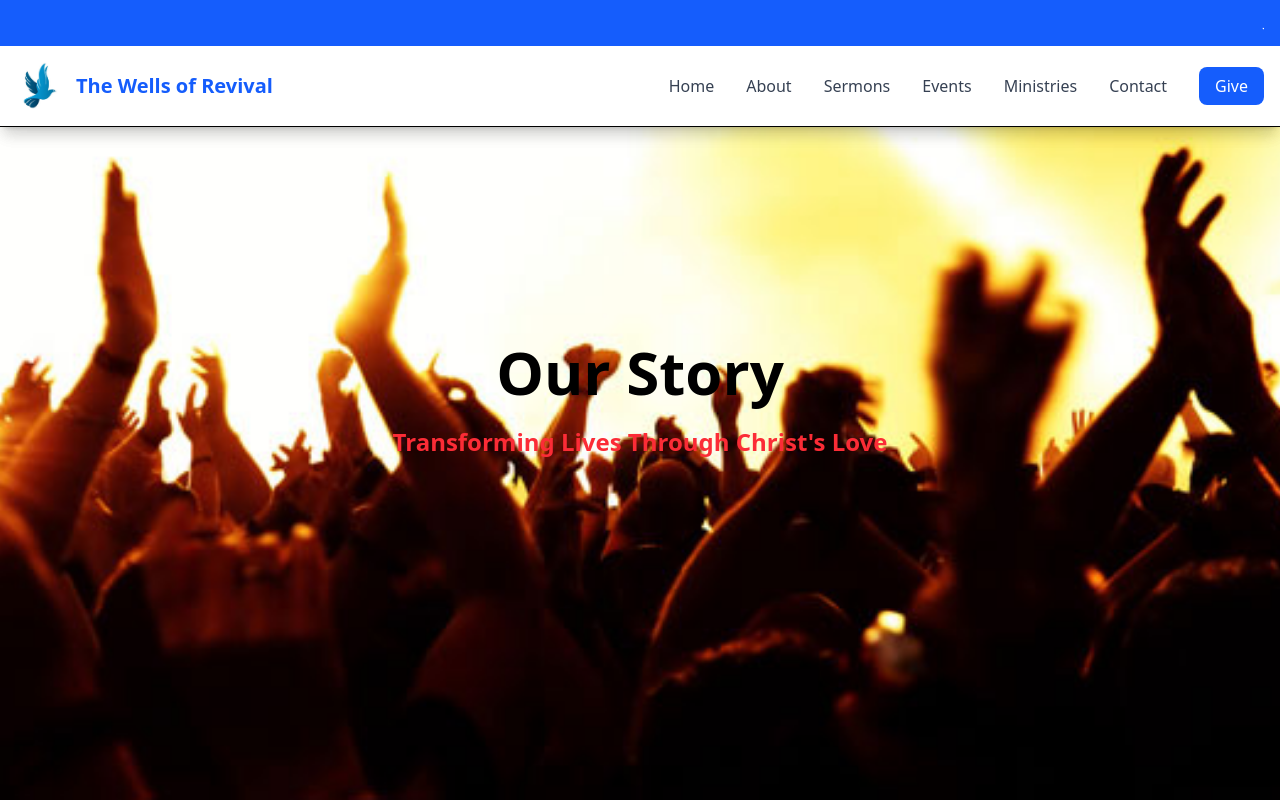
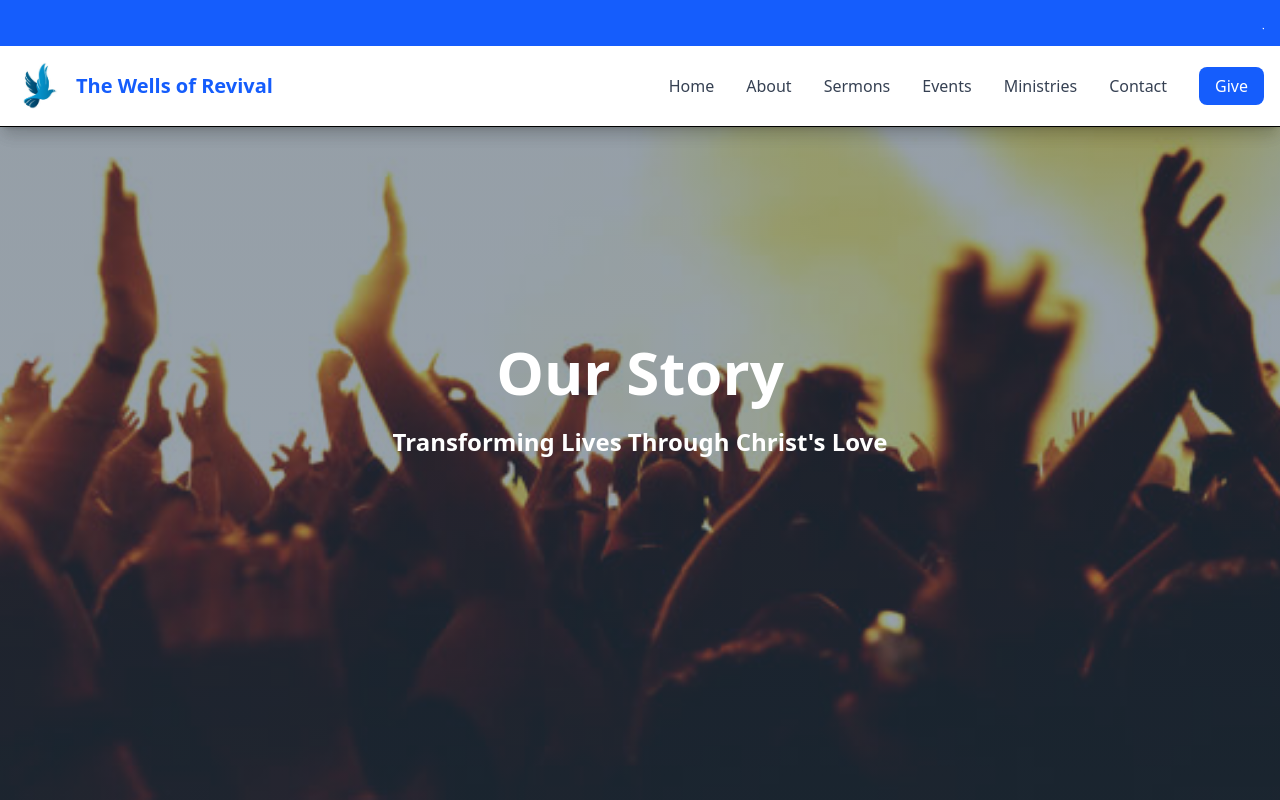
Before and after one commit to jumahans/thewellsofrevival, a React (Vite) app: page /#/about in a window 1280 px wide. Shown: the top 800 px of the page. Built offline with nearby package versions, Linux system fonts and the light colour scheme.

Commit message:
background overlay

```diff
--- a/src/pages/About.jsx
+++ b/src/pages/About.jsx
@@ -16,19 +16,27 @@ function About(){
             <Header />
             <main>
             <section className="relative min-h-screen flex items-center justify-center overflow-hidden shadow-[0_20px_20px_-10px_rgba(0,0,0,0.5)]">
-                    <div className="absolute inset-0 z-0">
-                        <img src="images/praise.jpg" alt="Church" className="w-full h-full object-cover" />
-                        <div className="absolute inset-0  bg-opacity-50"></div>
-                    </div>
+            <div
+                className="absolute inset-0 z-0"
+                style={{
+                backgroundImage:
+                    "linear-gradient(rgba(44, 62, 80, 0.5), rgba(52, 73, 94, 0.5)), url('images/praise.jpg')",
+                backgroundSize: "cover",
+                backgroundPosition: "center",
+                backgroundRepeat: "no-repeat",
+                }}
+            ></div>
+
             <div className="relative z-10 container mx-auto px-4 text-center">
-                        <h1 className="text-4xl md:text-6xl font-bold mb-6 text-black animate-fade-in">
+                <h1 className="text-4xl md:text-6xl font-bold mb-6 text-white animate-fade-in">
                 Our Story
                 </h1>
-                        <p className="text-xl md:text-2xl text-red-500 font-extrabold animate-fade-in">
+                <p className="text-xl md:text-2xl text-white font-extrabold animate-fade-in">
                 Transforming Lives Through Christ's Love
                 </p>
             </div>
             </section>
+
 
                 {/* Church History & Mission */}
                 <section className="py-16 bg-white">
--- a/src/pages/Contact.jsx
+++ b/src/pages/Contact.jsx
@@ -16,10 +16,17 @@ function Contact(){
             <Header />
             <main>
             <section className="relative min-h-screen flex items-center justify-center overflow-hidden shadow-[0_20px_20px_-10px_rgba(0,0,0,0.5)]">
-                    <div className="absolute inset-0 z-0">
-                        <img src="images/wells.jpg" alt="Church" className="w-full h-full object-cover" />
-                        <div className="absolute inset-0 bg-opacity-50"></div>
-                    </div>
+            <div
+                className="absolute inset-0 z-0"
+                style={{
+                backgroundImage:
+                    "linear-gradient(rgba(44, 62, 80, 0.5), rgba(52, 73, 94, 0.5)), url('images/wells.jpg')",
+                backgroundSize: "cover",
+                backgroundPosition: "center",
+                backgroundRepeat: "no-repeat",
+                }}
+            ></div>
+
             <div className="relative z-10 container mx-auto px-4 text-center">
                 <h1 className="text-4xl md:text-6xl font-bold mb-6 text-white animate-fade-in">
                 Connect with us
@@ -29,6 +36,7 @@ function Contact(){
                 </p>
             </div>
             </section>
+
 
                 {/* Contact Form Section */}
                 <section className="py-16 bg-gray-50">
--- a/src/pages/Events.jsx
+++ b/src/pages/Events.jsx
@@ -9,15 +9,22 @@ function Events(){
             <main>
                 {/* Hero Section */}
                 <section className="relative min-h-screen flex items-center justify-center overflow-hidden shadow-[0_20px_20px_-10px_rgba(0,0,0,0.5)]">
-                    <div className="absolute inset-0 z-0">
-                        <img src="images/events.webp" alt="Church" className="w-full h-full object-cover" />
-                        <div className="absolute inset-0 bg-opacity-50"></div>
-                    </div>
+                <div
+                    className="absolute inset-0 z-0"
+                    style={{
+                    backgroundImage:
+                        "linear-gradient(rgba(44, 62, 80, 0.5), rgba(52, 73, 94, 0.5)), url('images/events.webp')",
+                    backgroundSize: "cover",
+                    backgroundPosition: "center",
+                    backgroundRepeat: "no-repeat",
+                    }}
+                ></div>
+
                 <div className="relative z-10 container mx-auto px-4 text-center">
-                        <h1 className="text-4xl md:text-6xl font-bold mb-6 text-grey animate-fade-in">
+                    <h1 className="text-4xl md:text-6xl font-bold mb-6 text-white animate-fade-in">
                     Upcoming Events
                     </h1>
-                        <p className="text-xl md:text-2xl text-grey animate-fade-in">
+                    <p className="text-xl md:text-2xl text-white animate-fade-in">
                     Join us for life-changing experiences
                     </p>
                 </div>
--- a/src/pages/Give.jsx
+++ b/src/pages/Give.jsx
@@ -12,10 +12,17 @@ function Give(){
             <main>
                 {/* Hero Section */}
                 <section className="relative min-h-screen flex items-center justify-center overflow-hidden shadow-[0_20px_20px_-10px_rgba(0,0,0,0.5)]">
-                    <div className="absolute inset-0 z-0">
-                        <img src="images/give.jpeg" alt="Church" className="w-full h-full object-cover" />
-                        <div className="absolute inset-0  bg-opacity-50"></div>
-                    </div>
+                <div
+                    className="absolute inset-0 z-0"
+                    style={{
+                    backgroundImage:
+                        "linear-gradient(rgba(44, 62, 80, 0.5), rgba(52, 73, 94, 0.5)), url('images/give.jpeg')",
+                    backgroundSize: "cover",
+                    backgroundPosition: "center",
+                    backgroundRepeat: "no-repeat",
+                    }}
+                ></div>
+
                 <div className="relative z-10 container mx-auto px-4 text-center">
                     <h1 className="text-4xl md:text-6xl font-bold mb-6 text-white animate-fade-in">
                     Giving
@@ -24,8 +31,8 @@ function Give(){
                     Supporting the Kingdom of God
                     </p>
                     <div className="bg-white bg-opacity-10 backdrop-blur-sm rounded-lg p-6 max-w-4xl mx-auto animate-fade-in">
-                            <p className="text-grey text-lg italic">
-                                "Each of you should give what you have decided in your heart to give, not reluctantly or under compulsion, for God loves a cheerful giver." - 2 Corinthians 9:7
+                    <p className="text-black text-lg italic">
+                        "Each of you should give what you have decided in your heart to give, not reluctantly or under compulsion, for God loves a cheerful giver." — 2 Corinthians 9:7
                     </p>
                     </div>
                 </div>
--- a/src/pages/Home.jsx
+++ b/src/pages/Home.jsx
@@ -93,7 +93,7 @@ function Home(){
                         />
                     </div>
                     ))}
-                        <div className="absolute inset- bg-opacity-40"></div>
+                    <div className="absolute inset-0 bg-gradient-to-b from-[rgba(44,62,80,0.6)] to-[rgba(52,73,94,0.6)] z-10"></div>
                 </div>
 
                 {/* Slideshow Navigation Dots */}
@@ -126,25 +126,8 @@ function Home(){
                     </div>
                     </div>
                 </div>
+                </section>
 
-                    {/* Navigation Arrows */}
-                    {/* <button
-                        onClick={() => setCurrentImageIndex(
-                            currentImageIndex === 0 ? heroImages.length - 1 : currentImageIndex - 1
-                        )}
-                        className="absolute left-4 top-1/2 transform -translate-y-1/2 z-20 bg-black bg-opacity-30 hover:bg-opacity-50 text-white p-3 rounded-full transition-all"
-                    >
-                        <i className="fas fa-chevron-left"></i>
-                    </button>
-                    <button
-                        onClick={() => setCurrentImageIndex(
-                            (currentImageIndex + 1) % heroImages.length
-                        )}
-                        className="absolute right-4 top-1/2 transform -translate-y-1/2 z-20  bg-opacity-30 hover:bg-opacity-50 text-white p-3 rounded-full transition-all"
-                    >
-                        <i className="fas fa-chevron-right"></i>
-                    </button> */}
-                </section>
 
 
 
--- a/src/pages/Ministries.jsx
+++ b/src/pages/Ministries.jsx
@@ -18,19 +18,27 @@ function Ministries(){
             <main>
                 {/* Hero Section */}
                 <section className="relative min-h-screen flex items-center justify-center overflow-hidden shadow-[0_20px_20px_-10px_rgba(0,0,0,0.5)]">
-                <div className="absolute inset-0 z-0">
-                    <img src="images/raising.jpg" alt="Church" className="w-full h-full object-cover" />
-                    <div className="absolute inset-0 bg-opacity-50"></div>
-                </div>
+                <div
+                    className="absolute inset-0 z-0"
+                    style={{
+                    backgroundImage:
+                        "linear-gradient(rgba(44, 62, 80, 0.5), rgba(52, 73, 94, 0.5)), url('images/raising.jpg')",
+                    backgroundSize: "cover",
+                    backgroundPosition: "center",
+                    backgroundRepeat: "no-repeat",
+                    }}
+                ></div>
+
                 <div className="relative z-10 container mx-auto px-4 text-center">
-                    <h1 className="text-4xl md:text-6xl font-bold mb-6 text-blue-500 animate-fade-in">
+                    <h1 className="text-4xl md:text-6xl font-bold mb-6 text-white animate-fade-in">
                     Raising Eagles Youth Ministry
                     </h1>
-                    <p className="text-xl md:text-2xl text-blue-500 animate-fade-in">
+                    <p className="text-xl md:text-2xl text-white animate-fade-in">
                     Empowering the next generation to soar on wings like eagles
                     </p>
                 </div>
                 </section>
+
 
 
                 {/* About Raising Eagles Section */}
```
Lines whose indentation alone changed are shown as unchanged.
